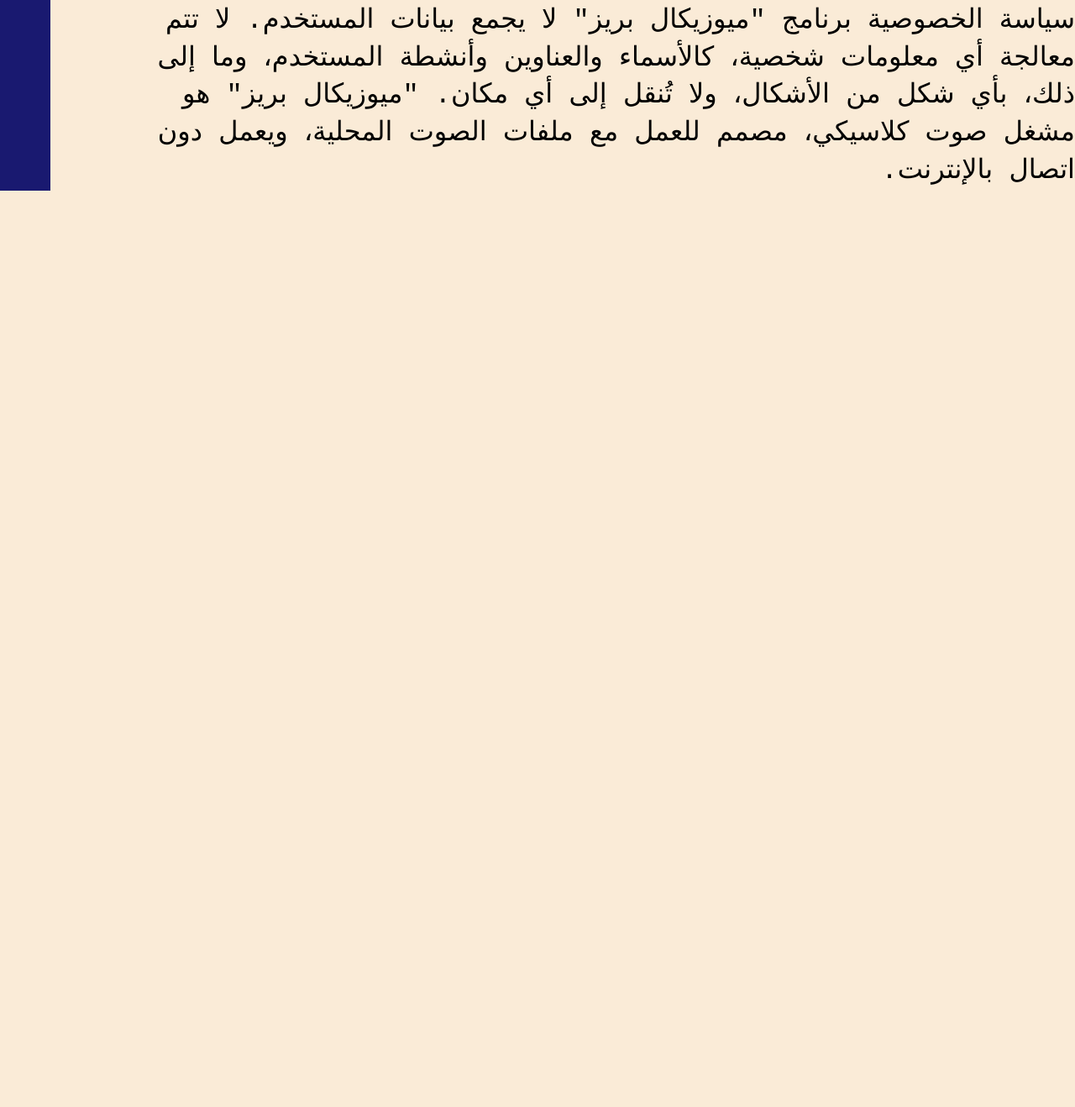
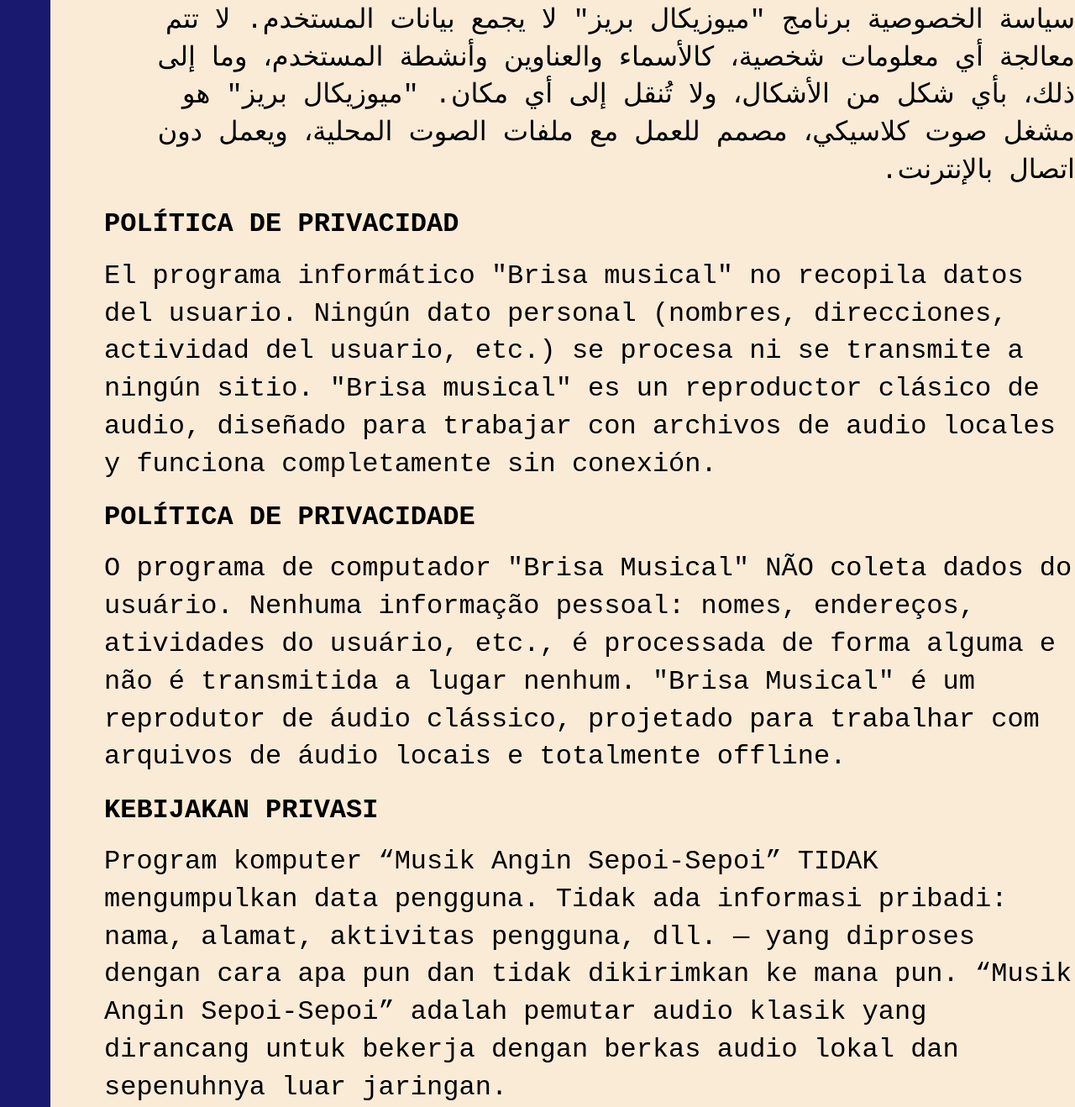
Before and after one commit to sergey-serov/sergey-serov.github.io, a plain HTML site: page private_policy_music_breeze.html in a window 1280 px wide. Shown: the part 1158-2476 px from the top of the page at 84% size. Before the commit the page ends 1385 px from the top, so only its background shows below. Drawn offline with Linux system fonts and the light colour scheme.

Commit message:
New updates.

```diff
--- a/private_policy_music_breeze.html
+++ b/private_policy_music_breeze.html
@@ -57,5 +57,20 @@ Le programme informatique «Brise musicale» NE collecte PAS donnée utilisateur
 
 </p>
 
+<h1>POLÍTICA DE PRIVACIDAD</h1>
+<p>El programa informático "Brisa musical" no recopila datos del usuario.
+Ningún dato personal (nombres, direcciones, actividad del usuario, etc.) se procesa ni se transmite a ningún sitio.
+"Brisa musical" es un reproductor clásico de audio, diseñado para trabajar con archivos de audio locales y funciona completamente sin conexión.</p>
+
+<h1>POLÍTICA DE PRIVACIDADE</h1>
+<p>O programa de computador "Brisa Musical" NÃO coleta dados do usuário.
+Nenhuma informação pessoal: nomes, endereços, atividades do usuário, etc., é processada de forma alguma e não é transmitida a lugar nenhum.
+"Brisa Musical" é um reprodutor de áudio clássico, projetado para trabalhar com arquivos de áudio locais e totalmente offline.</p>
+
+<h1>KEBIJAKAN PRIVASI</h1>
+<p>Program komputer “Musik Angin Sepoi-Sepoi” TIDAK mengumpulkan data pengguna.
+Tidak ada informasi pribadi: nama, alamat, aktivitas pengguna, dll. — yang diproses dengan cara apa pun dan tidak dikirimkan ke mana pun.
+“Musik Angin Sepoi-Sepoi” adalah pemutar audio klasik yang dirancang untuk bekerja dengan berkas audio lokal dan sepenuhnya luar jaringan.</p>
+
 </body>
 </html>
```
